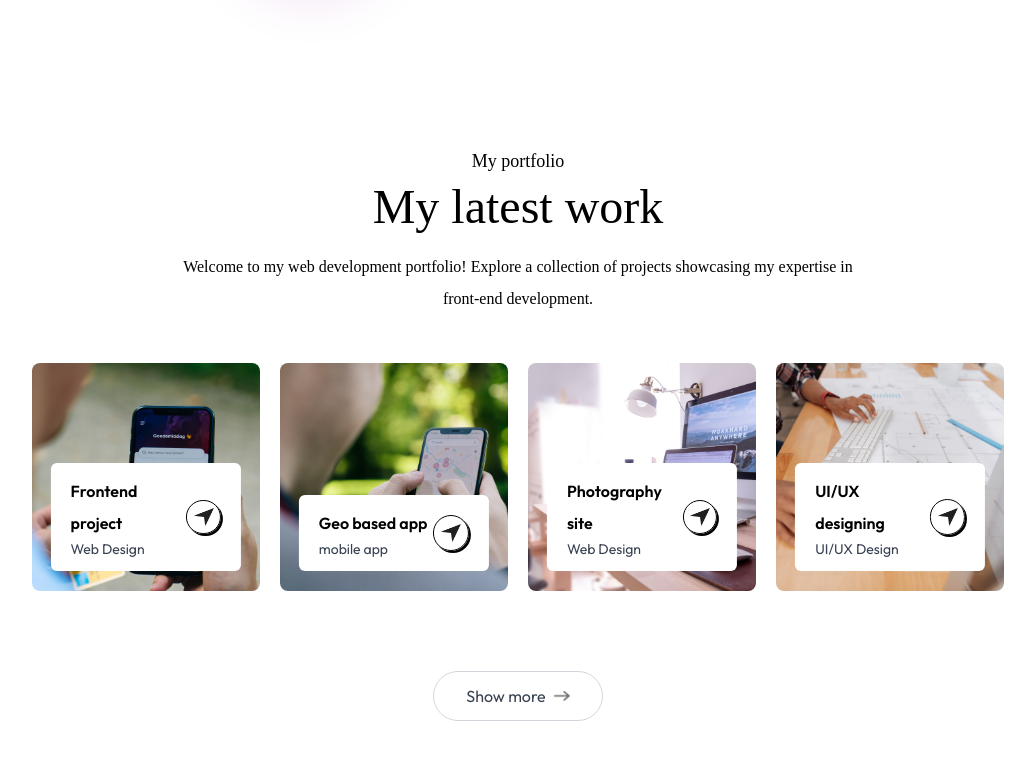
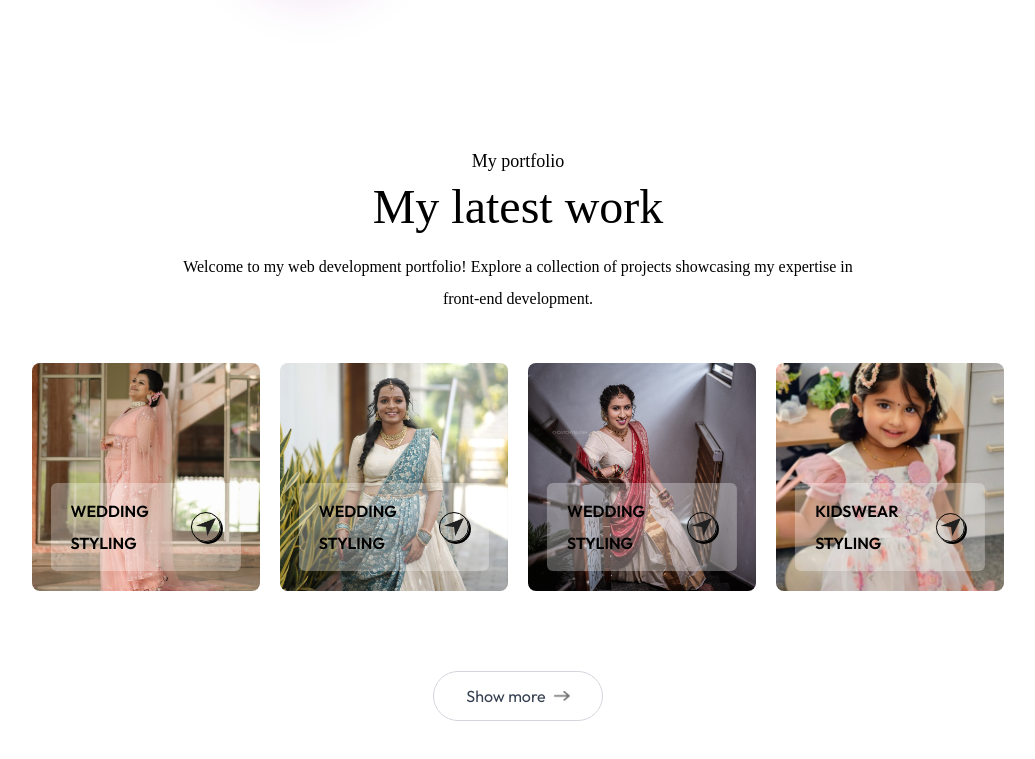
Before and after one commit to wandercode/houseofmangai, a website: page index.html in a window 1280 px wide. Shown: the part 1482-2241 px from the top of the page, without its empty margins (122-1157 px from the left). Drawn offline with Linux system fonts and the light colour scheme; a web font is replaced by a local one.

Commit message:
IMAGES with different styling added

```diff
--- a/index.html
+++ b/index.html
@@ -132,7 +132,7 @@
                         <img src="./assets/project-icon.png" alt="" class="w-7 mt-3 dark:hidden"><img
                             src="./assets/project-icon-dark.png" alt="" class="w-7 mt-3 hidden dark:block">
                         <h3 class="my-4 font-semibold text-gray-700 dark:text-white">Projects</h3>
-                        <p class="text-gray-600 text-sm dark:text-white/80">Built more than 5 projects</p>
+                        <p class="text-gray-600 text-sm dark:text-white/80">Built more than 50 projects</p>
                     </li>
                 </ul>
                 <h4 class="my-6 text-gray-700 font-Ovo dark:text-white/80">Tools i use</h4>
@@ -170,12 +170,12 @@
             collection of projects showcasing my expertise in front-end development.</p>
         <div class="grid grid-cols-auto my-10 gap-5 dark:text-black">
             <div class="aspect-square bg-no-repeat bg-cover bg-center rounded-lg relative cursor-pointer group"
-                style="background-image: url('./assets/work-1.png');">
+                style="background-image: url('./assets/work-11.jpg');">
                 <div
                     class="bg-white w-10/12 rounded-md absolute bottom-5 left-1/2 -translate-x-1/2 py-3 px-5 flex items-center justify-between duration-500 group-hover:bottom-7">
                     <div>
-                        <h2 class="font-semibold">Frontend project</h2>
-                        <p class="text-sm text-gray-700">Web Design</p>
+                        <h2 class="font-semibold">WEDDING STYLING</h2>
+                        <p class="text-sm text-gray-700"></p>
                     </div>
                     <div
                         class="border rounded-full border-black w-9 aspect-square flex items-center justify-center shadow-[2px_2px_0_#000] group-hover:bg-lime-300 transition">
@@ -184,12 +184,12 @@
                 </div>
             </div>
             <div class="aspect-square bg-no-repeat bg-cover bg-center rounded-lg relative cursor-pointer group"
-                style="background-image: url('./assets/work-2.png');">
+                style="background-image: url('./assets/work-22.jpg');">
                 <div
                     class="bg-white w-10/12 rounded-md absolute bottom-5 left-1/2 -translate-x-1/2 py-3 px-5 flex items-center justify-between duration-500 group-hover:bottom-7">
                     <div>
-                        <h2 class="font-semibold">Geo based app</h2>
-                        <p class="text-sm text-gray-700">mobile app</p>
+                        <h2 class="font-semibold">WEDDING STYLING</h2>
+                        <p class="text-sm text-gray-700"></p>
                     </div>
                     <div
                         class="border rounded-full border-black w-9 aspect-square flex items-center justify-center shadow-[2px_2px_0_#000] group-hover:bg-lime-300 transition">
@@ -198,12 +198,12 @@
                 </div>
             </div>
             <div class="aspect-square bg-no-repeat bg-cover bg-center rounded-lg relative cursor-pointer group"
-                style="background-image: url('./assets/work-3.png');">
+                style="background-image: url('./assets/work-33.jpg');">
                 <div
                     class="bg-white w-10/12 rounded-md absolute bottom-5 left-1/2 -translate-x-1/2 py-3 px-5 flex items-center justify-between duration-500 group-hover:bottom-7">
                     <div>
-                        <h2 class="font-semibold">Photography site</h2>
-                        <p class="text-sm text-gray-700">Web Design</p>
+                        <h2 class="font-semibold">WEDDING STYLING</h2>
+                        <p class="text-sm text-gray-700"></p>
                     </div>
                     <div
                         class="border rounded-full border-black w-9 aspect-square flex items-center justify-center shadow-[2px_2px_0_#000] group-hover:bg-lime-300 transition">
@@ -212,12 +212,12 @@
                 </div>
             </div>
             <div class="aspect-square bg-no-repeat bg-cover bg-center rounded-lg relative cursor-pointer group"
-                style="background-image: url('./assets/work-4.png');">
+                style="background-image: url('./assets/work-44.jpg');">
                 <div
                     class="bg-white w-10/12 rounded-md absolute bottom-5 left-1/2 -translate-x-1/2 py-3 px-5 flex items-center justify-between duration-500 group-hover:bottom-7">
                     <div>
-                        <h2 class="font-semibold">UI/UX designing</h2>
-                        <p class="text-sm text-gray-700">UI/UX Design</p>
+                        <h2 class="font-semibold">KIDSWEAR STYLING</h2>
+                        <p class="text-sm text-gray-700"></p>
                     </div>
                     <div
                         class="border rounded-full border-black w-9 aspect-square flex items-center justify-center shadow-[2px_2px_0_#000] group-hover:bg-lime-300 transition">
```
Also changed, not shown: assets/work-11.jpg (added), assets/work-22.jpg (added), assets/work-33.jpg (added), assets/work-44.jpg (added), output.css.
